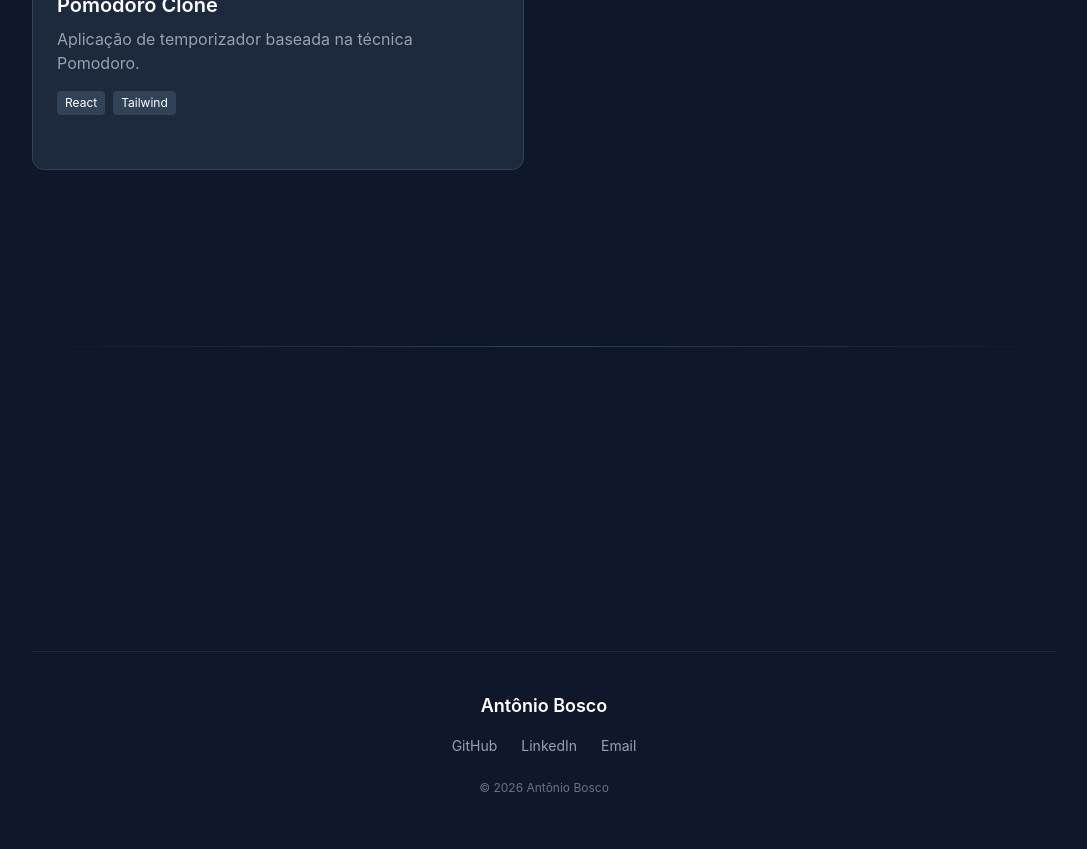
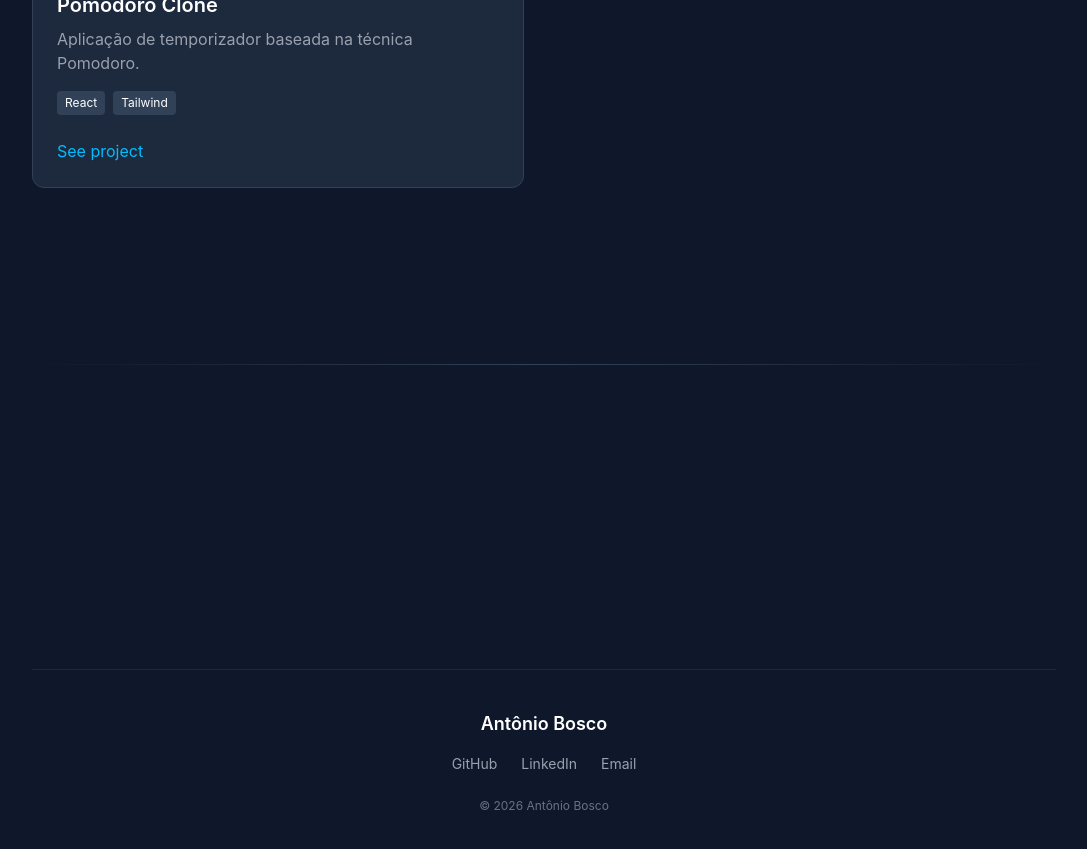
Before and after one commit to bosco227/portfolio, a React (Vite) app: page / in a window 1280 px wide. Shown: the part 2020-2869 px from the top of the page, without its empty margins (96-1183 px from the left). Built offline with nearby package versions, Linux system fonts and the light colour scheme.

Commit message:
Correção tradução

```diff
--- a/src/components/Projects.jsx
+++ b/src/components/Projects.jsx
@@ -62,7 +62,7 @@ hover:-translate-y-2 hover:border-sky-400 cursor-pointer transition duration-300
                 target="_blank"
                 className="inline-block mt-6 text-sky-400 hover:text-sky-300 transition"
               >
-                {project.projects}
+                {t.project}
               </a>
             </div>
           </div>
--- a/src/components/translations/translations.js
+++ b/src/components/translations/translations.js
@@ -7,6 +7,7 @@ export const translations = {
     whoText:
       "Sou um estudante de Engenharia de Software apaixonado por programação e desenvolvimento web.",
     projects: "Ver projetos",
+    project: "Ver projeto",
     p: "Projetos",
 
     tools: "Ferramentas que uso",
@@ -26,6 +27,7 @@ export const translations = {
     whoText:
       "I am a Software Engineering student passionate about programming and web development.",
     projects: "See projects",
+    project: "See project",
     p: "Projects",
 
     tools: "Technologies I use",
```
